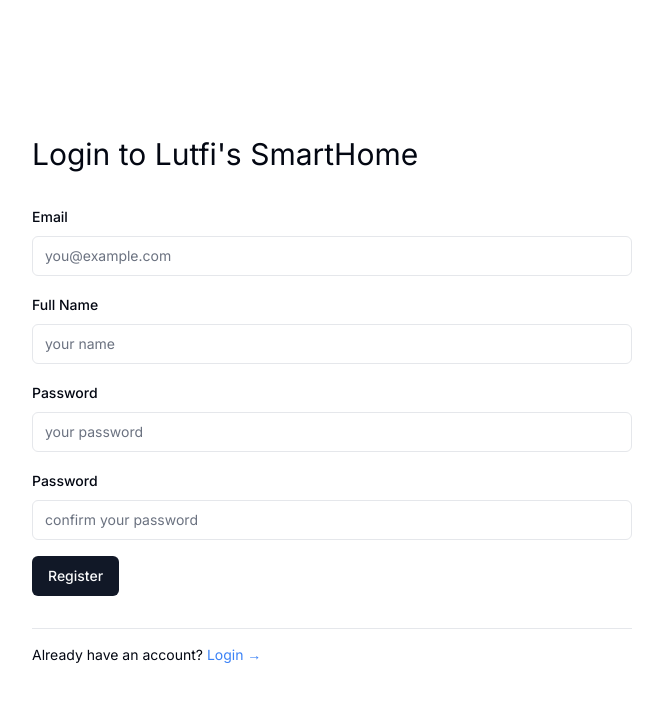
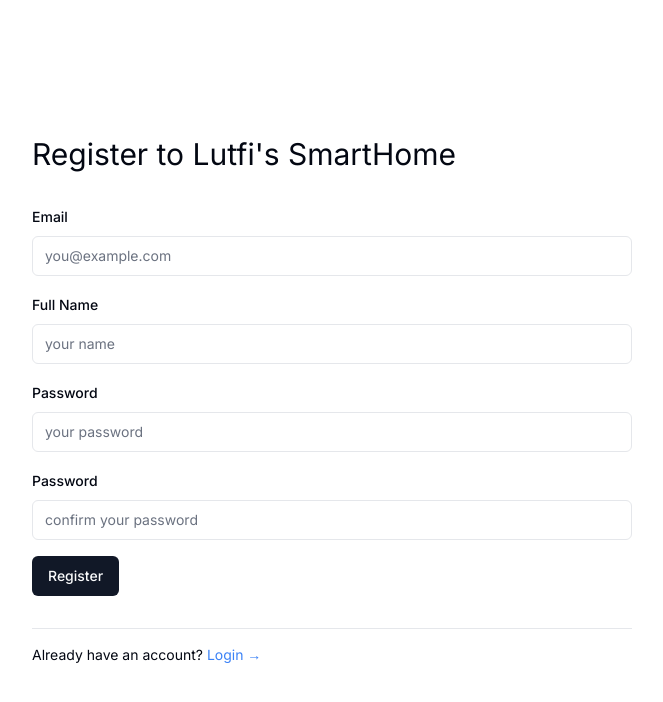
Before and after one commit to lutfiandri/skripsi-fe, a Next.js app: page /register in a window 1280 px wide. Shown: the top 702 px of the page, without its empty margins (308-971 px from the left). Built offline with nearby package versions, Linux system fonts and the light colour scheme.

Commit message:
fix(auth): typo

```diff
--- a/src/app/(auth)/register/page.tsx
+++ b/src/app/(auth)/register/page.tsx
@@ -6,7 +6,7 @@
   return (
     <div className="grid place-items-center min-h-screen">
       <div className="flex flex-col w-full md:w-[600px] gap-8">
-        <h1 className="text-3xl">Login to Lutfi&apos;s SmartHome</h1>
+        <h1 className="text-3xl">Register to Lutfi&apos;s SmartHome</h1>
         <LoginForm />
         <Separator className="-mb-4" />
         <div className="text-sm">
```
